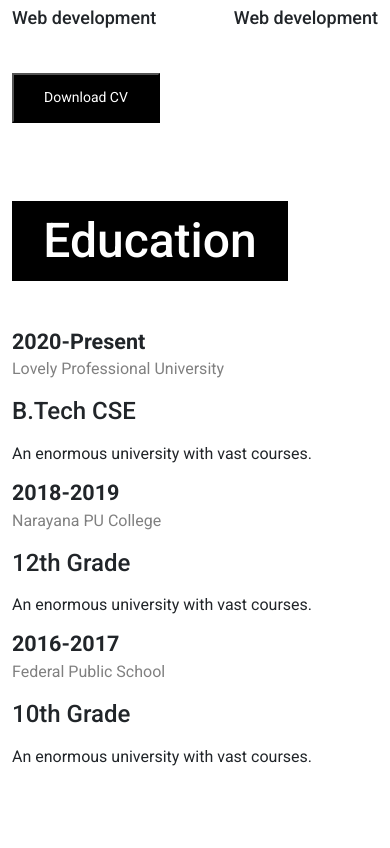
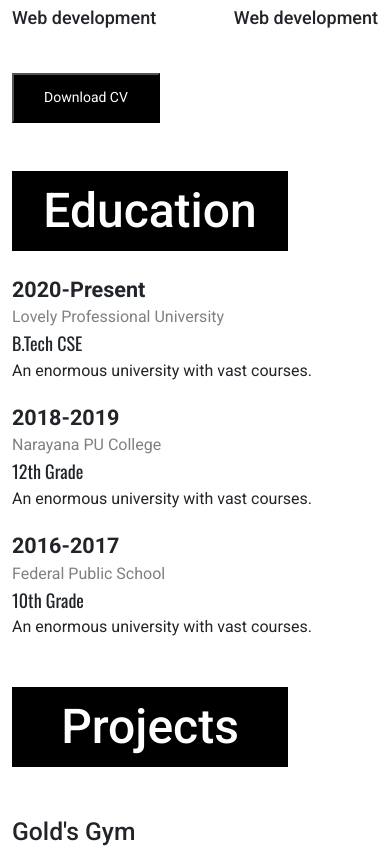
Before and after one commit to bhupendraptlk/MyResume, a React (Create React App) app: page / in a window 390 px wide. Shown: the part 1248-2096 px from the top of the page. Built offline with nearby package versions, Linux system fonts and the light colour scheme.

Commit message:
Mobile fixes

```diff
--- a/src/App.css
+++ b/src/App.css
@@ -231,12 +231,14 @@ body{
   color: #808080;
 }
 .educationCards h2{
-  font-size: 24px;
+  font-size: 20px;
   margin: 16px 0;
+  font-family: 'Oswald', sans-serif;
 }
 .educationCards p{
   font-weight: 400;
   font-size: 16px;
+  margin-bottom: 0;
 }
 .projectSectionOuter{
   padding-top: 78px;
@@ -401,4 +403,20 @@ body{
   .educationTimeline{
     flex-direction: column;
   }
+  .educationSection .educationTitle{
+    margin: 0 0 28px 0;
+  }
+  .educationCards{
+    margin-bottom: 24px;
+  }
+  .educationCards:last-child{
+    margin-bottom: 0;
+  }
+  .educationCards h2{
+    font-size: 18px;
+    margin: 4px 0;
+  }
+  .educationSection ,.projectSectionOuter{
+    padding-top: 48px;
+  }
 }
```
